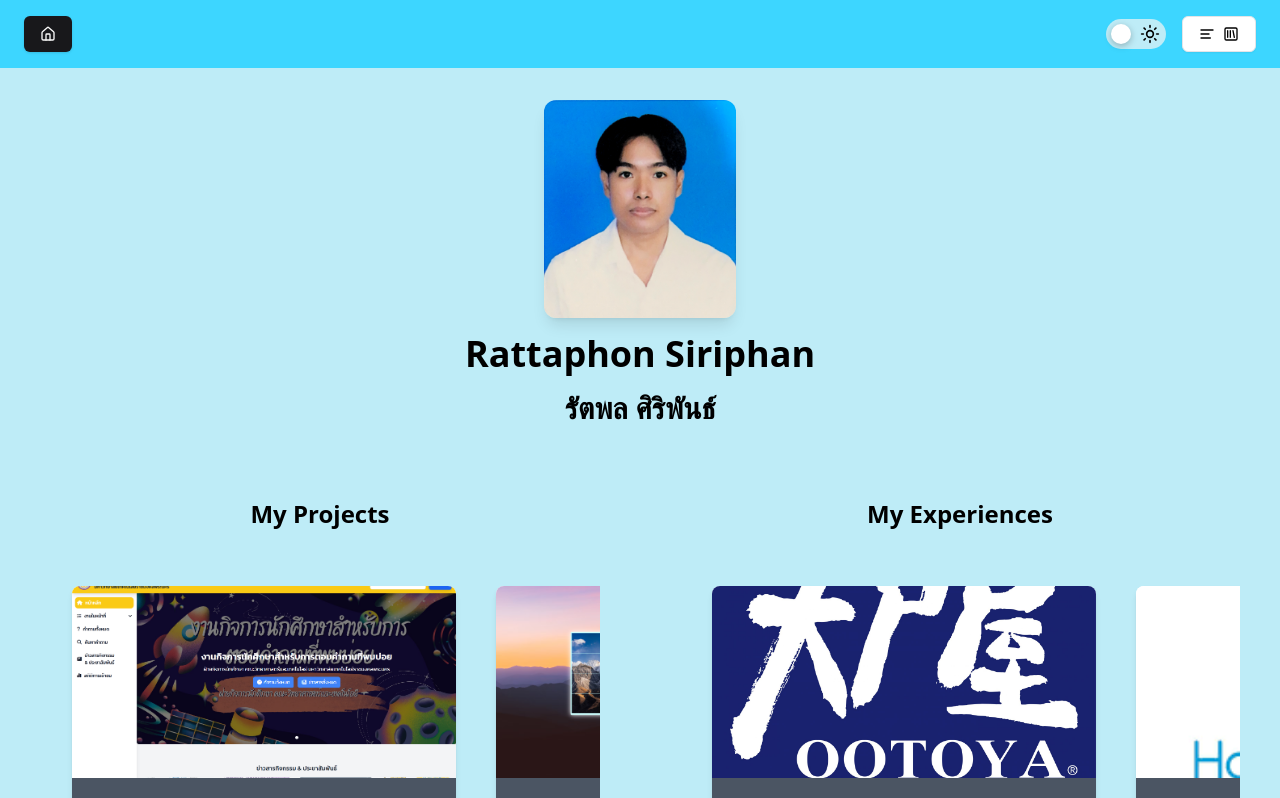
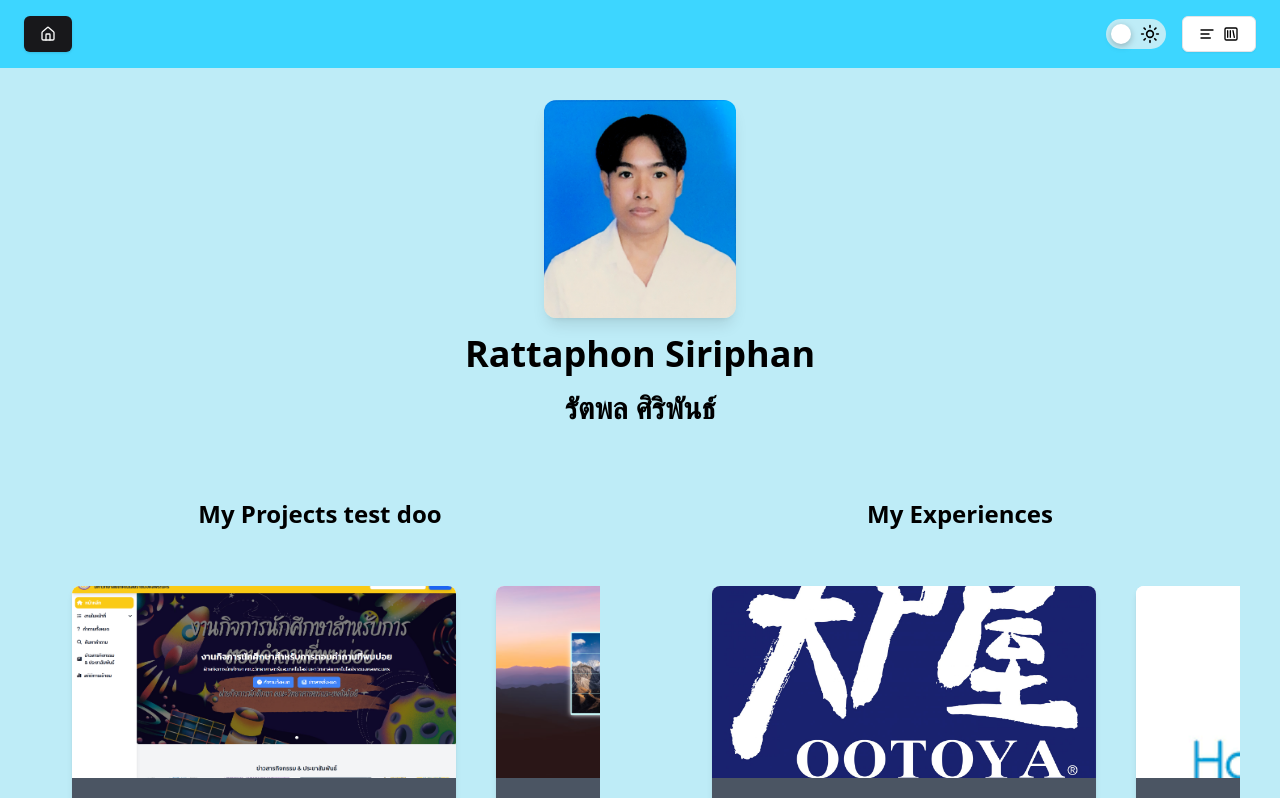
Before and after one commit to Rattaphon-Ply/Resume-and-TodoList-Test, a React (Vite) app: page / in a window 1280 px wide. Shown: the top 798 px of the page. Built offline with nearby package versions, Linux system fonts and the light colour scheme.

Commit message:
Update Home.jsx
เทสตอน deploy

```diff
--- a/src/pages/Home.jsx
+++ b/src/pages/Home.jsx
@@ -22,7 +22,7 @@
         <div className="grid grid-cols-1 md:grid-cols-2 gap-8 mb-10">
 
           <div>
-            <h2 className="text-2xl font-semibold text-center mb-4">My Projects</h2>
+            <h2 className="text-2xl font-semibold text-center mb-4">My Projects test doo</h2>
             <ProjectSection />
           </div>
 
```
